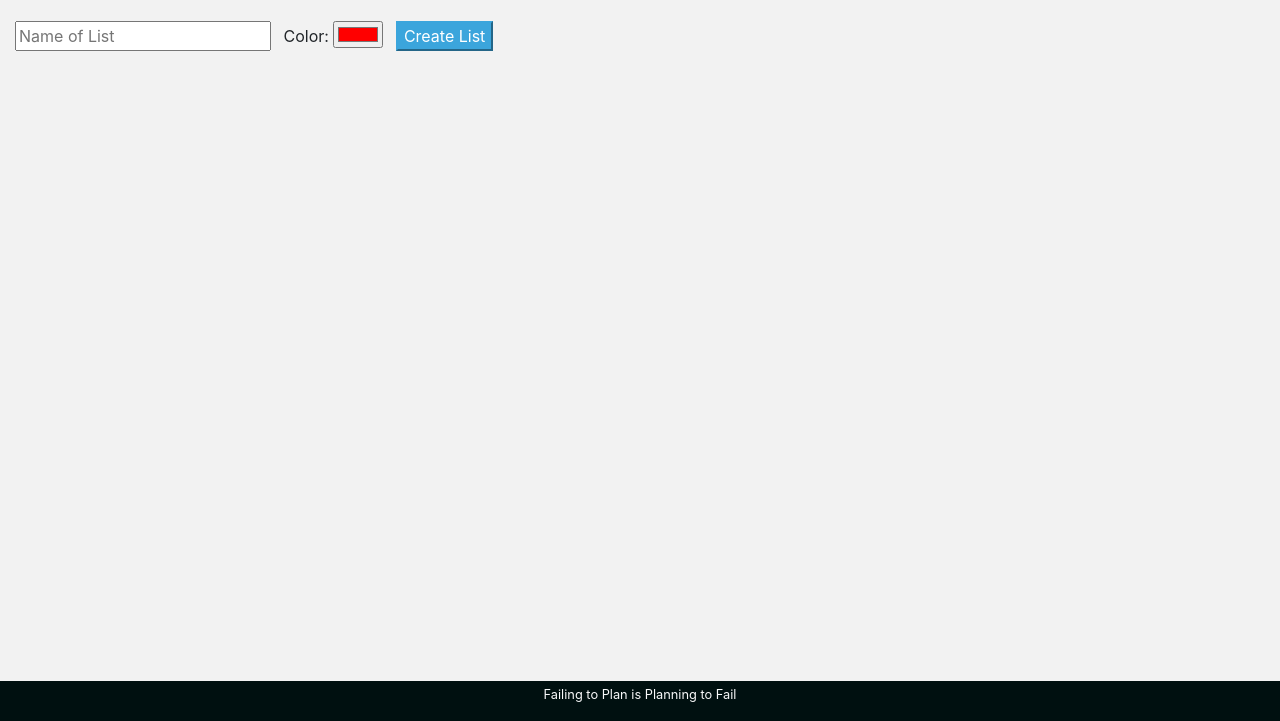
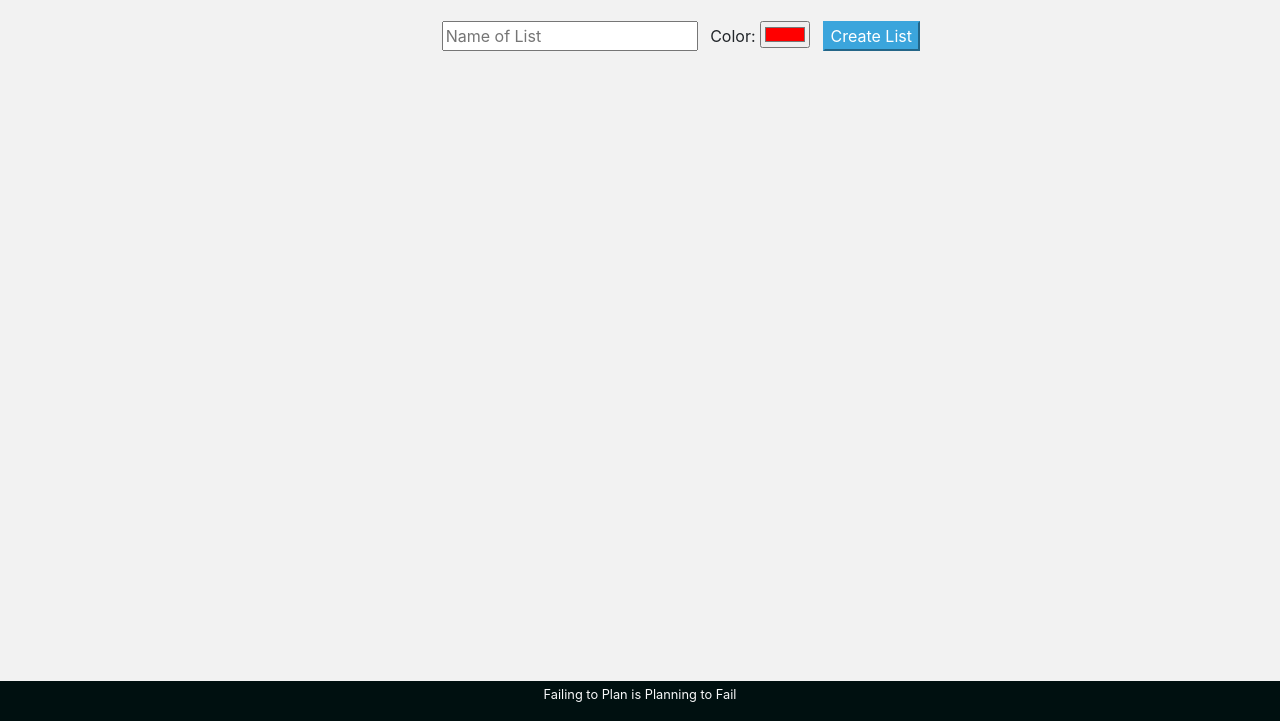
Before and after one commit to danielfasula/tasklist-checkpoint, a website with bundled scripts: page index.html in a window 1280 px wide. Shown: the part 79-800 px from the top of the page. Built offline with nearby package versions, Linux system fonts and the light colour scheme.

Commit message:
styling changes

```diff
--- a/app/AppState.js
+++ b/app/AppState.js
@@ -16,6 +16,8 @@ class AppState extends EventEmitter {
   /** @type {Task[]} */
   tasks = []
 
+
+
 }
 
 export const ProxyState = new Proxy(new AppState(), {
--- a/index.html
+++ b/index.html
@@ -23,8 +23,8 @@
     <main class="container-fluid">
 
 
-        <div class="row mt-4 justify-content-around">
-            <div class="col">
+        <div class="row mt-4 justify-content-center">
+            <div class="col-6 offset-4">
                 <form onsubmit="app.listsController.createList(event)">
                     <div class="form-group">
                         <input class="" type="text" name="title" placeholder="Name of List" minlength="3" maxlength="15"
```
